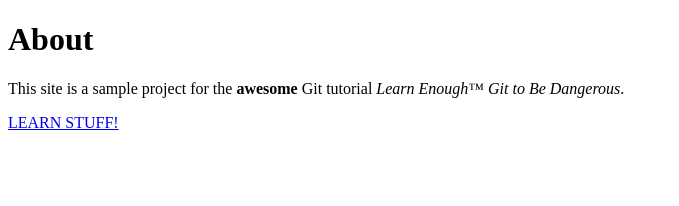
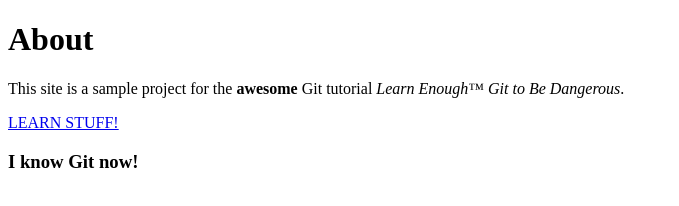
Before and after one commit to CodingGuruInTraining/website, a plain HTML site: page about.html in a window 1280 px wide. Shown: the whole page, without its empty margins (0-679 px from the left). Drawn offline with Linux system fonts and the light colour scheme.

Commit message:
Alice added header

```diff
--- a/about.html
+++ b/about.html
@@ -11,5 +11,6 @@
 
     </p>
     <a href="http://learnenough.com/git-tutorial">LEARN STUFF!</a>
+  <h3>I know Git now!</h3>
   </body>
 </html>
```
